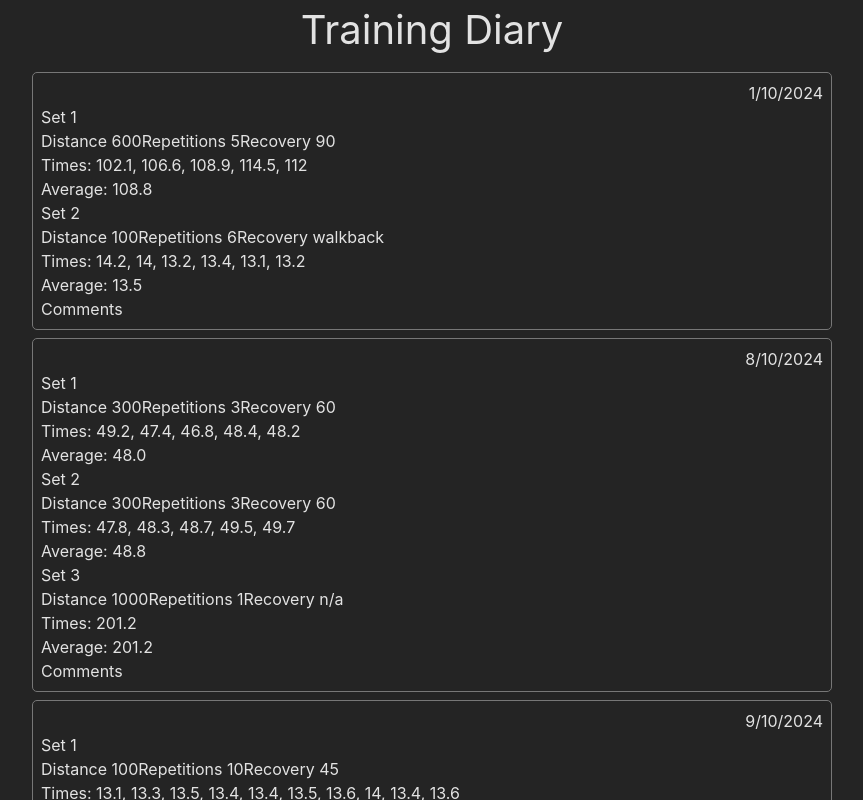
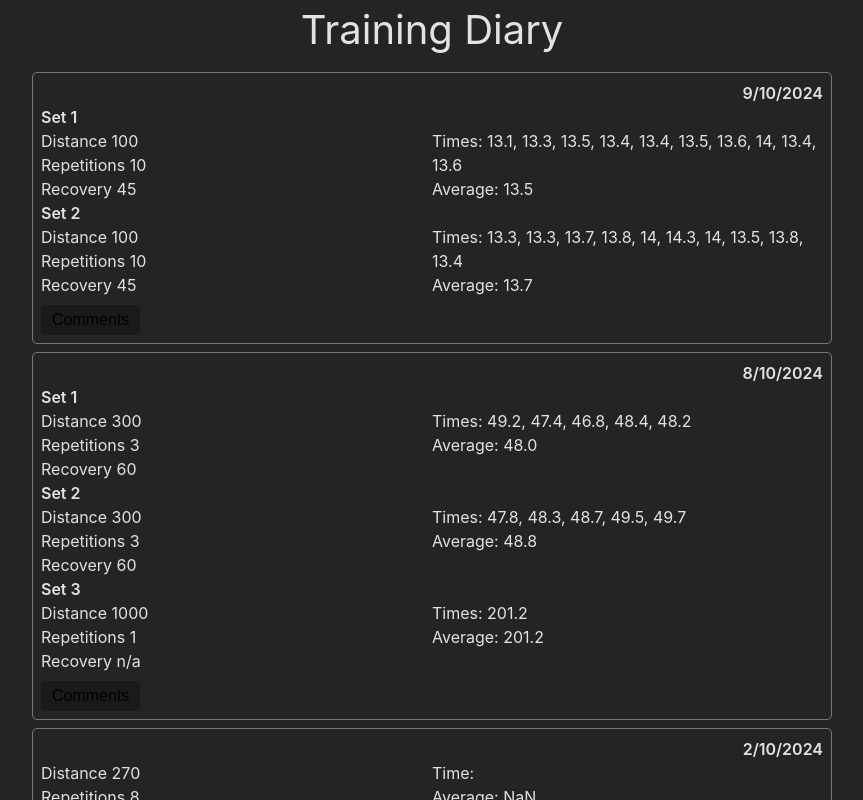
Before and after one commit to rs96/training, a React (Vite) app: page / in a window 1280 px wide. Shown: the top 800 px of the page, without its empty margins (208-1071 px from the left). Built offline with nearby package versions, Linux system fonts and the light colour scheme.

Commit message:
big changes

```diff
--- a/src/App.tsx
+++ b/src/App.tsx
@@ -1,15 +1,22 @@
 import styles from "./app.module.css";
-import Session from "./components/session/Session";
+import TrackSession from "./components/session/TrackSession";
 // import Table from "./components/table/Table";
 import { WINTER } from "./data/data";
+import { SessionType } from "./types";
 
 const App = () => (
   <>
     <div className={styles.title}>Training Diary</div>
     <div className={styles.mainColumn}>
-      {WINTER.filter((session) => session.type === "track").map((session) => (
-        <Session session={session} />
-      ))}
+      {WINTER.filter(
+        (session) =>
+          session.type === SessionType.Track ||
+          session.type === SessionType.Hill
+      )
+        .sort((a, b) => b.date - a.date)
+        .map((session, i) => (
+          <TrackSession key={i} session={session} />
+        ))}
     </div>
   </>
 );
--- a/src/components/session/Session.tsx
+++ /dev/null
@@ -1,54 +0,0 @@
-import { useState } from "react";
-import { shortDate } from "../../formatters";
-import { Session as SessionType, Set } from "../../types";
-import styles from "./session.module.css";
-
-const Session = ({ session }: { session: SessionType }) => {
-  const [isShowComments, setIsShowComments] = useState(false);
-  return (
-    <div className={styles.session}>
-      <div className={styles.date}>{shortDate(session.date)}</div>
-      {/* @ts-ignore */}
-      {session.sets.map((s: Set, i) => (
-        <div className={styles.set}>
-          <div className={styles.row}>
-            {/* @ts-ignore */}
-            {session.sets.length > 1 && <div>{`Set ${i + 1}`}</div>}
-          </div>
-          <div className={styles.row}>
-            <div>{`Distance${s.distances.length > 1 ? "s" : ""} ${
-              s.distances
-            }`}</div>
-            <div>{`Repetitions ${s.repetitions}`}</div>
-            <div>{`Recovery ${s.recovery}`}</div>
-          </div>
-          <div>{`Time${s.times.length ? "s" : ""}: ${s.times.map(
-            (t) => ` ${t}`
-          )}`}</div>
-          <div>{`Average: ${(
-            s.times.reduce((a, c) => a + c, 0) / s.times.length
-          ).toFixed(1)}`}</div>
-        </div>
-      ))}
-      <div onClick={() => setIsShowComments(!isShowComments)}>Comments</div>
-      {isShowComments && (
-        <div className={styles.comments}>
-          <div className={styles.commentPart}>
-            <div>Athlete</div>
-            <div className={styles.commentContent}>
-              {session.comments.athlete}
-            </div>
-          </div>
-          <div className={styles.commentPart}>
-            <div>Coach</div>
-            <div className={styles.commentContent}>
-              {session.comments.coach}
-            </div>
-          </div>
-        </div>
-      )}
-    </div>
-  );
-};
-
-export default Session;
--- /dev/null
+++ b/src/components/session/TrackSession.tsx
@@ -0,0 +1,70 @@
+import { useState } from "react";
+import { shortDate } from "../../formatters";
+import {
+  Set,
+  TrackSession as TrackSessionType,
+  HillSession,
+} from "../../types";
+import styles from "./session.module.css";
+
+const TrackSession = ({
+  session,
+}: {
+  session: TrackSessionType | HillSession;
+}) => {
+  const [isShowComments, setIsShowComments] = useState(false);
+  return (
+    <div className={styles.session}>
+      <div className={styles.date}>{shortDate(session.date)}</div>
+      {session.sets.map((s: Set, i) => (
+        <div key={i} className={styles.set}>
+          <div className={styles.row}>
+            {session.sets.length > 1 && (
+              <div className={styles.setName}>{`Set ${i + 1}`}</div>
+            )}
+          </div>
+          <div className={styles.row}>
+            <div className={styles.column}>
+              <div className={styles.row}>{`Distance${
+                s.distances.length > 1 ? "s" : ""
+              } ${s.distances}`}</div>
+              <div className={styles.row}>{`Repetitions ${s.repetitions}`}</div>
+              <div className={styles.row}>{`Recovery ${s.recovery}`}</div>
+            </div>
+            <div className={styles.column}>
+              <div>{`Time${s.times.length ? "s" : ""}: ${s.times.map(
+                (t) => ` ${t}`
+              )}`}</div>
+              <div>{`Average: ${(
+                s.times.reduce((a, c) => a + c, 0) / s.times.length
+              ).toFixed(1)}`}</div>
+            </div>
+          </div>
+        </div>
+      ))}
+      <div className={styles.footer}>
+        <button onClick={() => setIsShowComments(!isShowComments)}>
+          Comments
+        </button>
+      </div>
+      {isShowComments && (
+        <div className={styles.comments}>
+          <div className={styles.commentPart}>
+            <div>Athlete</div>
+            <div className={styles.commentContent}>
+              {session.comments.athlete}
+            </div>
+          </div>
+          <div className={styles.commentPart}>
+            <div>Coach</div>
+            <div className={styles.commentContent}>
+              {session.comments.coach}
+            </div>
+          </div>
+        </div>
+      )}
+    </div>
+  );
+};
+
+export default TrackSession;
--- a/src/components/session/session.module.css
+++ b/src/components/session/session.module.css
@@ -12,9 +12,19 @@
   flex-direction: column;
 }
 
+.setName {
+  font-weight: 600;
+}
+
 .row {
   display: flex;
   flex-direction: row;
+}
+
+.column {
+  display: flex;
+  flex-direction: column;
+  width: 50%;
 }
 
 .comments {
@@ -32,4 +42,11 @@
 
 .date {
   text-align: right;
+  font-weight: 600;
 }
+
+.footer {
+  display: flex;
+  margin-top: 8px;
+  /* height: 40px; */
+}
--- a/src/data/data.ts
+++ b/src/data/data.ts
@@ -1,4 +1,4 @@
-import { Session } from "../types";
+import { Session, SessionType } from "../types";
 
 const WINTER: Session[] = [
   {
@@ -17,7 +17,7 @@ const WINTER: Session[] = [
         times: [14.2, 14, 13.2, 13.4, 13.1, 13.2],
       },
     ],
-    type: "track",
+    type: SessionType.Track,
     comments: {
       coach: "",
       athlete:
@@ -26,7 +26,7 @@ const WINTER: Session[] = [
   },
   {
     date: 1727823600000,
-    type: "bike",
+    type: SessionType.Bike,
     average_rpm: 91,
     average_wattage: 228,
     distance: 13910,
@@ -42,14 +42,14 @@ const WINTER: Session[] = [
     sets: [
       { repetitions: 8, distances: [270], recovery: "jogback", times: [] },
     ],
-    type: "hill",
+    type: SessionType.Hill,
     comments: {
       coach: "",
       athlete: "",
     },
   },
   {
-    type: "long run",
+    type: SessionType.LongRun,
     date: 1728235191248,
     distance: 9980,
     duration: 2763,
@@ -80,7 +80,7 @@ const WINTER: Session[] = [
         times: [201.2],
       },
     ],
-    type: "track",
+    type: SessionType.Track,
     comments: {
       coach: "",
       athlete:
@@ -103,7 +103,7 @@ const WINTER: Session[] = [
         times: [13.3, 13.3, 13.7, 13.8, 14.0, 14.3, 14.0, 13.5, 13.8, 13.4],
       },
     ],
-    type: "track",
+    type: SessionType.Track,
     comments: {
       coach: "",
       athlete:
--- a/src/index.css
+++ b/src/index.css
@@ -42,12 +42,10 @@ body {
 }
 
 button {
-  border-radius: 8px;
+  border-radius: var(--border-radius);
   border: 1px solid transparent;
-  padding: 0.6em 1.2em;
+  padding: 5px 10px;
   font-size: 1em;
-  font-weight: 500;
-  font-family: inherit;
   background-color: #1a1a1a;
   cursor: pointer;
   transition: border-color 0.25s;
--- a/src/types.ts
+++ b/src/types.ts
@@ -7,6 +7,14 @@ export type Effort = {
   time: number;
 };
 
+export enum SessionType {
+  Track = "Track",
+  LongRun = "LongRun",
+  Bike = "Bike",
+  Gym = "Gym",
+  Hill = "Hill",
+}
+
 export type Set = {
   repetitions: number;
   distances: number[];
@@ -14,18 +22,27 @@ export type Set = {
   times: number[];
 };
 
-export type Session =
-  | {
-      type: Type;
+export type TrackSession = {
+  type: SessionType.Track;
   date: number;
   sets: Set[];
   comments: {
     athlete: string;
     coach: string;
   };
-    }
-  | {
-      type: "bike";
+};
+export type HillSession = {
+  type: SessionType.Hill;
+  date: number;
+  sets: Set[];
+  comments: {
+    athlete: string;
+    coach: string;
+  };
+};
+
+export type BikeSession = {
+  type: SessionType.Bike;
   date: number;
   average_wattage: number;
   duration: number;
@@ -35,9 +52,9 @@ export type Session =
     athlete: string;
     coach: string;
   };
-    }
-  | {
-      type: "long run";
+};
+export type RunSession = {
+  type: SessionType.LongRun;
   date: number;
   duration: number;
   distance: number;
@@ -46,3 +63,4 @@ export type Session =
     coach: string;
   };
 };
+export type Session = TrackSession | BikeSession | RunSession | HillSession;
```
Also changed, not shown: src/test.ts (deleted). Lines whose indentation alone changed are shown as unchanged.
